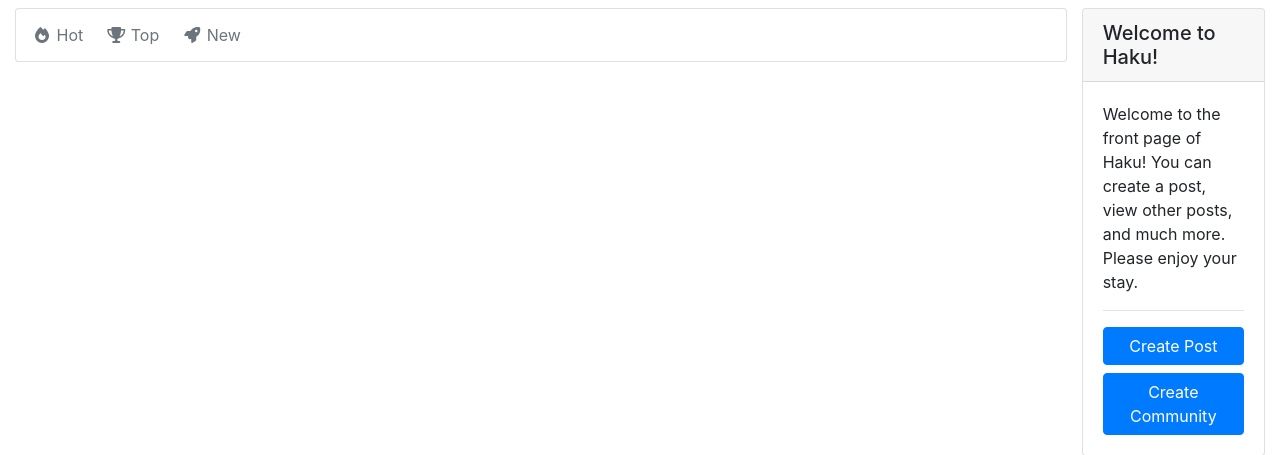
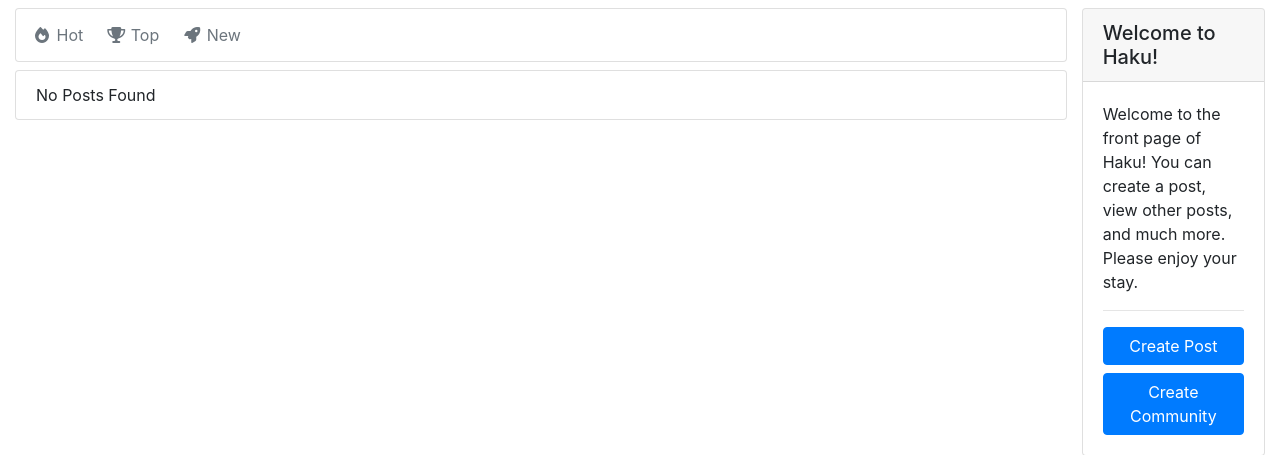
Before and after one commit to uniyx/haku, a Flask app: page / in a window 1280 px wide. Shown: the part 56-511 px from the top of the page. Run offline with Flask 3, Linux system fonts and the light colour scheme; the visitor is signed in with stand-in values (Sample User, id 1); data that the repository does not hold is empty; some libraries are stand-ins or nearby versions.

Commit message:
Fix for empty subs/users

```diff
--- a/haku/templates/community.html
+++ b/haku/templates/community.html
@@ -16,11 +16,6 @@
 {% endblock %}
 
 {% block content %}
-{% if not community.posts %}
-<li class="list-group-item mt-2 ml-2">
-    No Posts Found
-</li>
-{% endif %}
     {% include 'post_cards.html' %}
 {% endblock %}
 
--- a/haku/templates/post_cards.html
+++ b/haku/templates/post_cards.html
@@ -21,6 +21,12 @@
     </div>
 
     <div class="list-group">
+        {% if not posts %}
+        <li class="list-group-item">
+            No Posts Found
+        </li>
+        {% endif %}
+
         {% for post in posts %}
         <div id="post-{{ post.id }}" class="list-group-item list-group-item-action pt-1 pb-1" style="cursor: pointer;"
             data-url="{{ url_for('post', community_name=post.community.name, post_id=post.id) }}"
```
